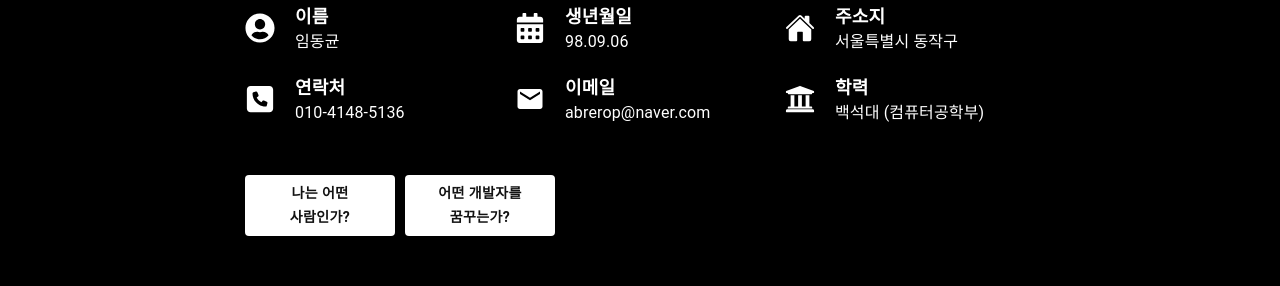
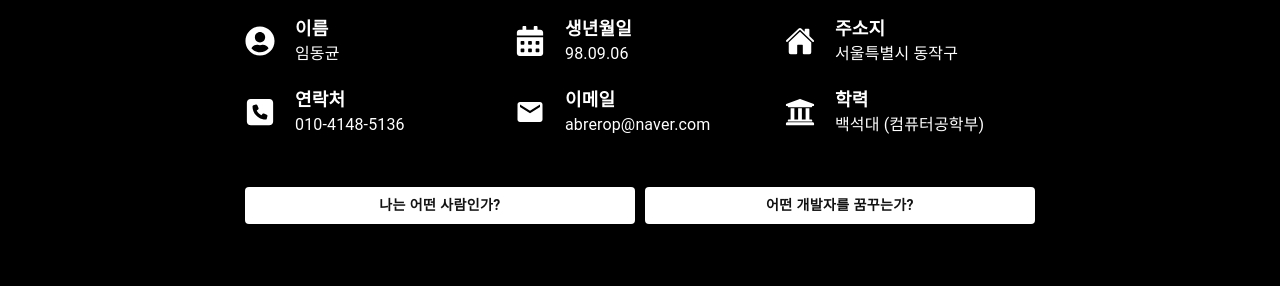
Before and after one commit to DongEsssss/DongEsssss.github.io, a React (Create React App) app: page / in a window 1280 px wide. Shown: the part 1400-1686 px from the top of the page. Built offline with nearby package versions, Linux system fonts and the light colour scheme; a web font is replaced by a local one.

Commit message:
css update

```diff
--- a/src/Components/page/aboutme/aboutme.scss
+++ b/src/Components/page/aboutme/aboutme.scss
@@ -44,7 +44,7 @@
 
     .intro-btn {
         display: grid;
-        grid-template-columns: repeat(auto-fill, minmax(150px, 1fr));
+        grid-template-columns: repeat(auto-fill, minmax(300px, 1fr));
         gap: 10px;
 
         button {
```
